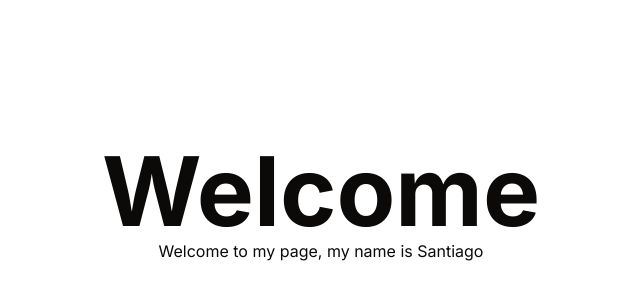
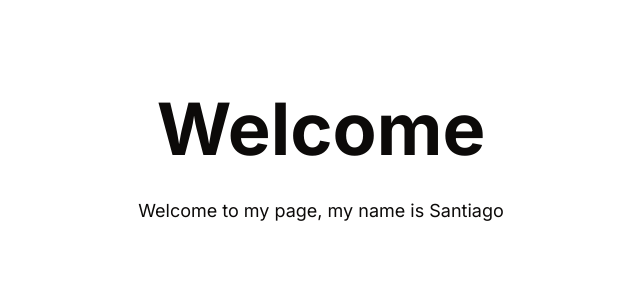
Before and after one commit to SantiZetina/sz-dashboard, a Next.js app: page / in a window 1280 px wide. Shown: the part 218-518 px from the top of the page, without its empty margins (319-959 px from the left). Built offline with nearby package versions, Linux system fonts and the light colour scheme.

Commit message:
Update width of typing container and modify welcome page layout

```diff
--- a/app/globals.css
+++ b/app/globals.css
@@ -92,7 +92,7 @@
 }
 
 .typing-container {
-  width: 600px;
+  width: 500px;
   text-align: center;
   margin: 0;
 }
--- a/app/page.tsx
+++ b/app/page.tsx
@@ -1,19 +1,21 @@
-import { Alert, AlertDescription, AlertTitle} from '../components/ui/alert';
-import RootLayout from './layout';
-import Link from 'next/link';
-import { Button } from '@/components/ui/button';
-import WelcomePage from './welcome/page';
+// import { Alert, AlertDescription, AlertTitle} from '../components/ui/alert';
+// import RootLayout from './layout';
+// import Link from 'next/link';
+// import { Button } from '@/components/ui/button';
+// import WelcomePage from './welcome/page';
 
 
 
 export default function Page() {
   return (
-    <div className='flex min-h-screen flex-col p-6'>
-    <div className='flex flex-col items-center justify-center md:justify-center
-    text-center gap-y-8 flex-1 px-6 pb-10'>
-
-      <WelcomePage />
-    </div>
-    </div>
+    <main className='flex min-h-screen flex-col p-4 sm:p-6'>
+      <div className='flex flex-col items-center justify-center md:justify-center
+        text-center gap-y-8 flex-1 px-4 sm:px-6 pb-10'>
+                <h1 className="text-4xl sm:text-6xl md:text-7xl font-bold">Welcome</h1>
+        <div className="typing-container">
+          <h3 className='typing-effect text-sm sm:text-md md:text-lg'>Welcome to my page, my name is Santiago</h3>
+        </div>
+      </div>
+    </main>
   )
 }
```
